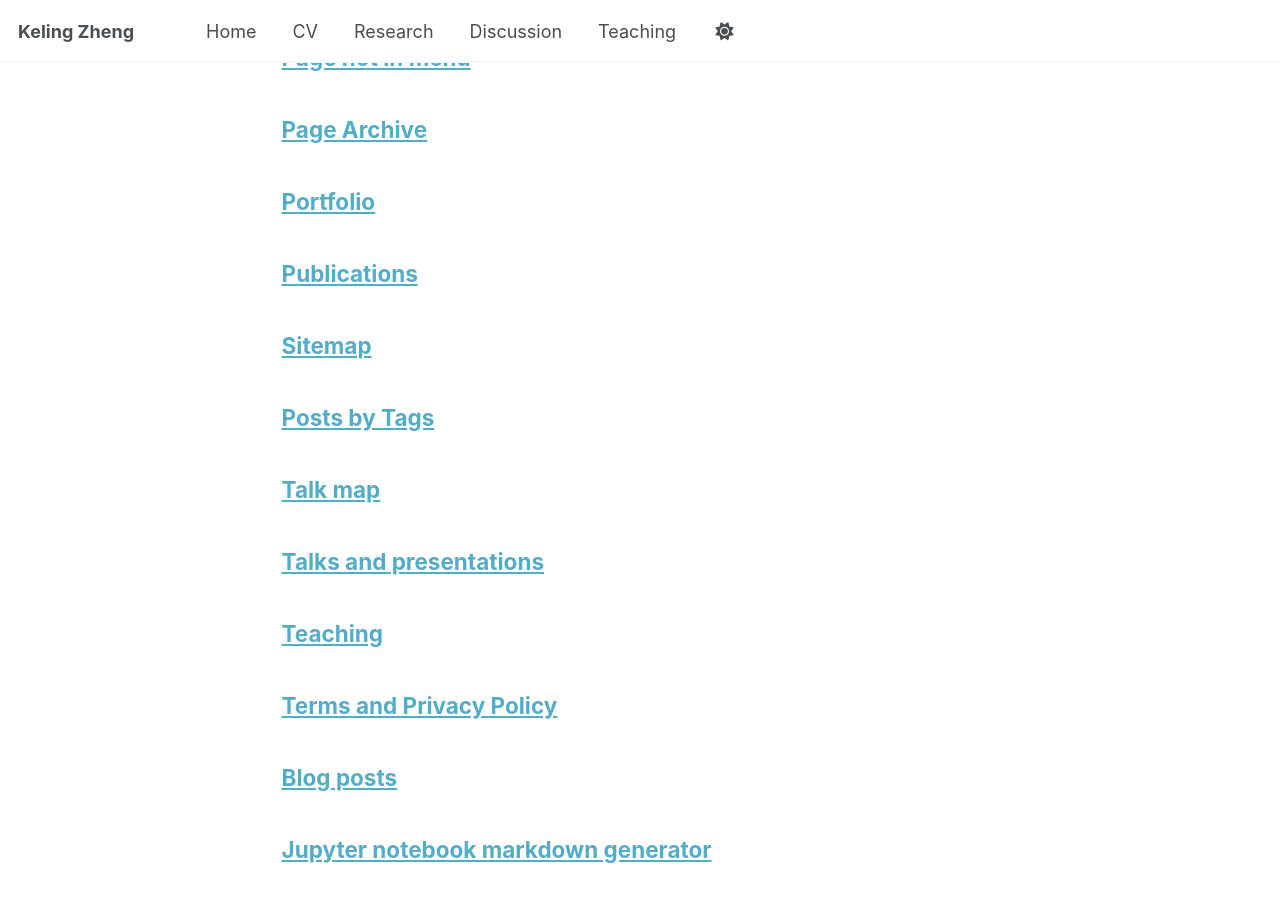
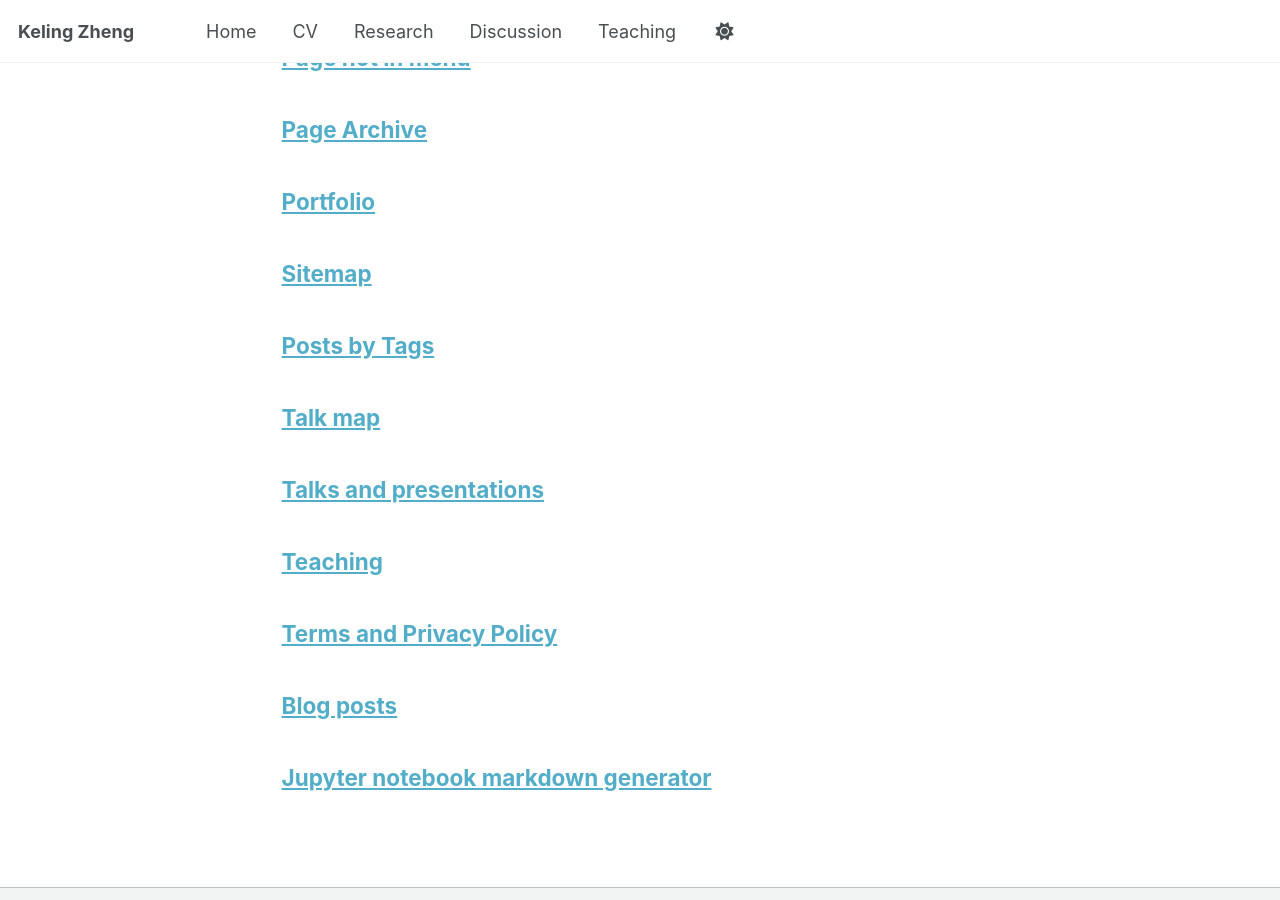
Before and after one commit to Keling-Zheng/Keling-Zheng.github.io, a Jekyll site: the page built from _pages/page-archive.html, in a window 1280 px wide and 900 px high, scrolled down 704 px. Built offline with Jekyll 4.4.1, drawn with Linux system fonts in a browser that asks for light colours; a script bundle is joined from its source files by our own code; library files that are not in the unit come from our copies.

Commit message:
Update publications.html

```diff
--- a/_pages/publications.html
+++ b/_pages/publications.html
@@ -1,15 +1,15 @@
 ---
 layout: archive
-title: "Publications"
+title: ""
 permalink: /publications/
 author_profile: true
 ---
 
-{% if site.author.googlescholar %}
-  <div class="wordwrap">You can also find my articles on <a href="{{site.author.googlescholar}}">my Google Scholar profile</a>.</div>
-{% endif %}
+# {% if site.author.googlescholar %}
+#   <div class="wordwrap">You can also find my articles on <a href="{{site.author.googlescholar}}">my Google Scholar profile</a>.</div>
+# {% endif %}
 
-{% include base_path %}
+# {% include base_path %}
 
 <!-- New style rendering if publication categories are defined -->
 {% if site.publication_category %}
```
